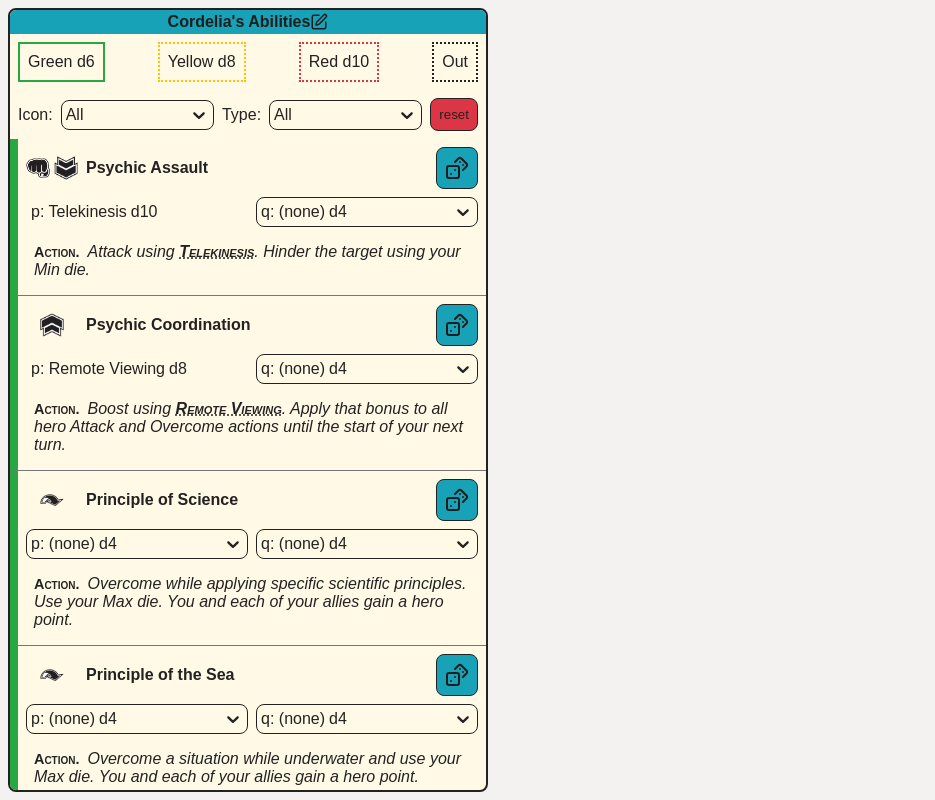
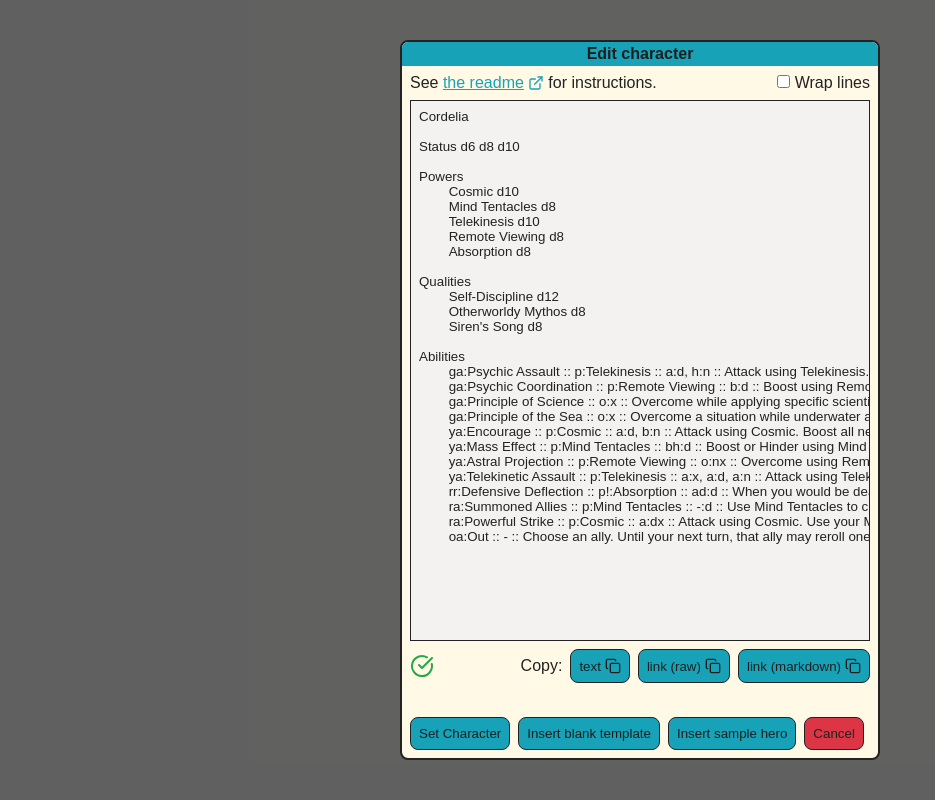
Before and after one commit to Asmor/ndx, a React (Vite) app: page /#/editor in a window 1280 px wide. Shown: the whole page, without its empty margins (0-935 px from the left). Built offline with nearby package versions, Linux system fonts and the light colour scheme.

Commit message:
Added router and moved character editor out to its own page

```diff
--- a/package.json
+++ b/package.json
@@ -19,6 +19,7 @@
     "react": "^19.1.1",
     "react-dom": "^19.1.1",
     "react-flip-move": "^3.0.5",
+    "react-router": "^7.9.4",
     "react-select": "^5.10.2",
     "react-tooltip": "^5.29.1",
     "styled-components": "^6.1.19"
--- a/src/App.tsx
+++ b/src/App.tsx
@@ -1,13 +1,15 @@
-import "./Theme.scss";
-import "./App.scss";
-import Layout from "./components/Layout";
-import CharacterEditorModalProps from "./components/CharacterEditorModal";
+import Main from "./pages/Main";
+import { Route, Routes } from "react-router";
+import TextEditor from "./pages/TextEditor";
+
 function App() {
   return (
-    <>
-      <Layout />
-      <CharacterEditorModalProps />
-    </>
+    <Routes>
+      <Route index element={<Main />} />
+      <Route path="editor">
+        <Route index element={<TextEditor />} />
+      </Route>
+    </Routes>
   );
 }
 
--- a/src/AppProviders.tsx
+++ b/src/AppProviders.tsx
@@ -1,15 +1,20 @@
+import "./Theme.scss";
+import "./App.scss";
 import { Provider as JotaiProvider } from "jotai";
 import React, { Suspense } from "react";
 import type { ChildProps } from "./constants";
 import { Tooltip } from "react-tooltip";
+import { HashRouter } from "react-router";
 
 export const AppProviders: React.FC<ChildProps> = ({ children }) => {
   return (
+    <HashRouter>
       <Suspense>
         <JotaiProvider>
           {children}
           <Tooltip id="tooltip" />
         </JotaiProvider>
       </Suspense>
+    </HashRouter>
   );
 };
--- a/src/components/ability/Abilities.tsx
+++ b/src/components/ability/Abilities.tsx
@@ -18,6 +18,7 @@ import colors from "../../util/colors";
 import { Edit } from "lucide-react";
 import { FilterSelect, type FilterOption } from "../common/FilterSelect";
 import Button from "../common/Button";
+import { Link } from "react-router";
 
 const AbilitiesCont = styled(Panel)`
   padding: ${panelTitleHeight}px 0 0 0;
@@ -190,12 +191,8 @@ const getNoMatchMessage = (
   return `No ${typeText} ${iconText} abilities available at ${status} status.`;
 };
 
-const StyledEdit = styled(Edit)`
-  cursor: pointer;
-`;
-
 const Abilities = () => {
-  const { getCurrentLoadout, status, setStatus, setShowEditor } = useLoadouts();
+  const { getCurrentLoadout, status, setStatus } = useLoadouts();
   const [iconFilter, setIconFilter] = useState(defaultIconFilter);
   const [typeFilter, setTypeFilter] = useState(defaultTypeFilter);
   // todo update this to discriminate based on type of loadout
@@ -248,7 +245,9 @@ const Abilities = () => {
       panelTitle={
         <>
           {char.name}'s Abilities{" "}
-          <StyledEdit size={18} onClick={() => setShowEditor(true)} />
+          <Link to="/editor">
+            <Edit size={18} />
+          </Link>
         </>
       }
     >
--- a/src/components/CharacterEditorModal.tsx
+++ b/src/pages/TextEditor.tsx
@@ -7,15 +7,16 @@ import {
 } from "react";
 import styled, { css } from "styled-components";
 import useLoadouts from "../services/useLoadouts";
-import Panel from "./common/Panel";
+import Panel from "../components/common/Panel";
 import colors from "../util/colors";
 import { parseCharacter } from "../util/charMgmt/parsers";
 import { CheckCircle, XCircle } from "lucide-react";
-import Button from "./common/Button";
-import Link from "./Link";
+import Button from "../components/common/Button";
+import TodoRenameMyLink from "../components/Link";
 import LZString from "lz-string";
-import { CopyButton } from "./common/CopyButton";
-import FlexSpacer from "./common/FlexSpacer";
+import { CopyButton } from "../components/common/CopyButton";
+import FlexSpacer from "../components/common/FlexSpacer";
+import { useNavigate } from "react-router";
 
 const Backdrop = styled.div`
   position: fixed;
@@ -121,14 +122,9 @@ const getMarkdownShareLink = (name: string, data: string) => {
   return `[Load ${name} in NDX](${link})`;
 };
 
-const CharacterEditorModal = () => {
-  const {
-    getRaw,
-    updateLoadout: updateChar,
-    showEditor,
-    setShowEditor,
-    getSampleText,
-  } = useLoadouts();
+const TextEditor = () => {
+  const navigate = useNavigate();
+  const { getRaw, updateLoadout: updateChar, getSampleText } = useLoadouts();
   const [def, setDef] = useState("");
   const [validation, setValidation] = useState({
     valid: true,
@@ -138,11 +134,9 @@ const CharacterEditorModal = () => {
   const [wrap, setWrap] = useState(false);
 
   useEffect(() => {
-    if (showEditor) {
-      const curDef = getRaw();
-      setDef(curDef);
-    }
-  }, [showEditor, getRaw]);
+    const curDef = getRaw();
+    setDef(curDef);
+  }, [getRaw]);
 
   useEffect(() => {
     try {
@@ -174,7 +168,6 @@ const CharacterEditorModal = () => {
     );
   }, [def, validation]);
 
-  if (!showEditor) return null;
   return (
     <Backdrop>
       <ModalBody panelTitle="Edit character">
@@ -188,12 +181,12 @@ const CharacterEditorModal = () => {
         <Instructions>
           <span>
             See{" "}
-            <Link
+            <TodoRenameMyLink
               href="https://github.com/Asmor/ndx/#ndx-sentinel-comics-rpg-dice-roller"
               target="_blank"
             >
               the readme
-            </Link>{" "}
+            </TodoRenameMyLink>{" "}
             for instructions.
           </span>
           <label>
@@ -222,7 +215,7 @@ const CharacterEditorModal = () => {
             disabled={!validation.valid}
             onClick={() => {
               updateChar(parseCharacter(def));
-              setShowEditor(false);
+              navigate("/");
             }}
           >
             Set Character
@@ -231,7 +224,7 @@ const CharacterEditorModal = () => {
           <Button onClick={() => setDef(getSampleText())}>
             Insert sample hero
           </Button>
-          <Button $variant="danger" onClick={() => setShowEditor(false)}>
+          <Button $variant="danger" onClick={() => navigate("/")}>
             Cancel
           </Button>
         </Buttons>
@@ -240,4 +233,4 @@ const CharacterEditorModal = () => {
   );
 };
 
-export default CharacterEditorModal;
+export default TextEditor;
--- a/src/services/useLoadouts.ts
+++ b/src/services/useLoadouts.ts
@@ -13,7 +13,6 @@ const cordelia = parseCharacter(sampleCharacterText);
 const statusAtom = atom("Green");
 const characterAtom = atom<Loadout>(BlankCharacter);
 
-const showEditorAtom = atom(false);
 const loadsoutAtom = atom<LoadoutDict>();
 
 // Ensures that code a function is run exactly once.
@@ -33,7 +32,6 @@ export const runLoadoutsInitAtom = atom(
 const useLoadouts = () => {
   const [status, setStatus] = useAtom(statusAtom);
   const [currentLoadout, setCurrentLoadout] = useAtom(characterAtom);
-  const [showEditor, setShowEditor] = useAtom(showEditorAtom);
   const setLoadouts = useSetAtom(loadsoutAtom);
   const runInitOnce = useSetAtom(runLoadoutsInitAtom);
 
@@ -103,8 +101,6 @@ const useLoadouts = () => {
     getStatusDie,
     getRaw,
     updateLoadout,
-    showEditor,
-    setShowEditor,
     getSampleText,
   };
 };
```
Also changed, not shown: src/pages/Main.tsx (renamed from src/components/Layout.tsx, +4 -4 lines), 2 other files (tests, documents, lock files or other folders). Lines whose indentation alone changed are shown as unchanged.
